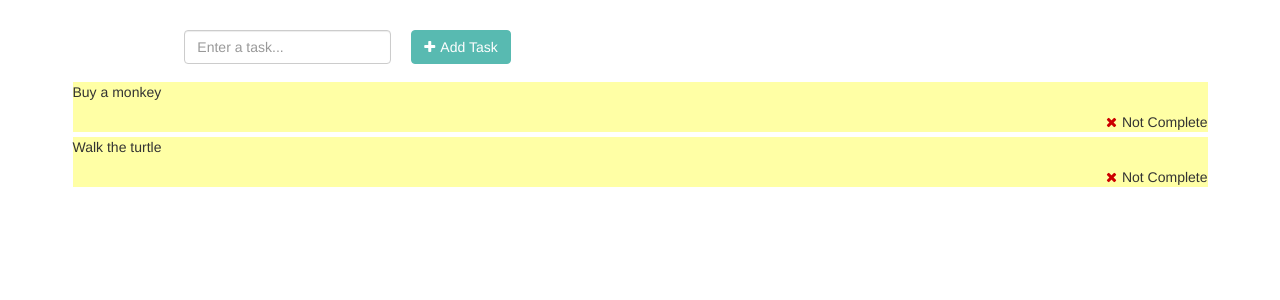
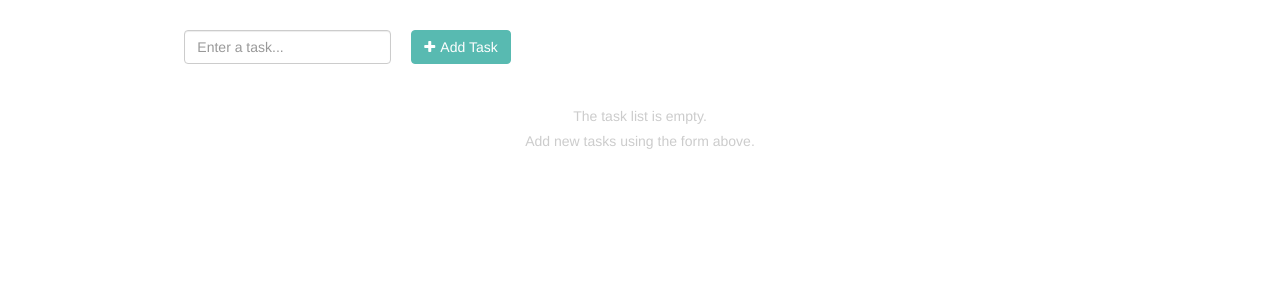
Before and after one commit to gregeng/task-card-app, an Angular app: page / in a window 1280 px wide. Shown: the top 300 px of the page. Built offline with nearby package versions, Linux system fonts and the light colour scheme.

Commit message:
final style tweaks

```diff
--- a/src/app/app.component.css
+++ b/src/app/app.component.css
@@ -10,10 +10,17 @@ form {
   text-align: center;
 }
 
-.btn,.btn-primary {
+.btn,
+.btn-primary,
+.btn:disabled:hover {
   background-color: #009688;
   border-color: #009688;
   margin-left: 2rem;
+}
+
+.btn:hover {
+  background-color: #00796B;
+  border-color: #00796B;
 }
 
 .form-control:focus {
@@ -23,3 +30,9 @@ form {
 i {
   padding-right: .5rem;
 }
+
+h5 {
+  color: #ccc;
+  text-align: center;
+  margin-top: 3rem;
+}
--- a/src/app/app.component.html
+++ b/src/app/app.component.html
@@ -27,5 +27,9 @@
 
   <div class="row">
     <app-card *ngFor="let task of tasks" [task]="task"></app-card>
+    <h5 class="col-sm-12" *ngIf="tasks.length == 0">
+      <p>The task list is empty.</p>
+      <p>Add new tasks using the form above.</p>
+    </h5>
   </div>
 </div>
--- a/src/app/app.component.ts
+++ b/src/app/app.component.ts
@@ -7,16 +7,7 @@ import {Task} from './model/task';
   styleUrls: ['./app.component.css']
 })
 export class AppComponent {
-  private tasks = [
-    new Task(
-      "Buy a monkey",
-      false
-    ),
-    new Task(
-      "Walk the turtle",
-      false
-    ),
-  ];
+  private tasks: Task[] = [];
 
   private currentTask = new Task(null, false);
 
--- a/src/app/card/card.component.css
+++ b/src/app/card/card.component.css
@@ -1,6 +1,7 @@
 .card {
   border-radius: 0;
   margin: .25rem;
+  cursor: pointer;
 }
 
 .card.completed,
```
